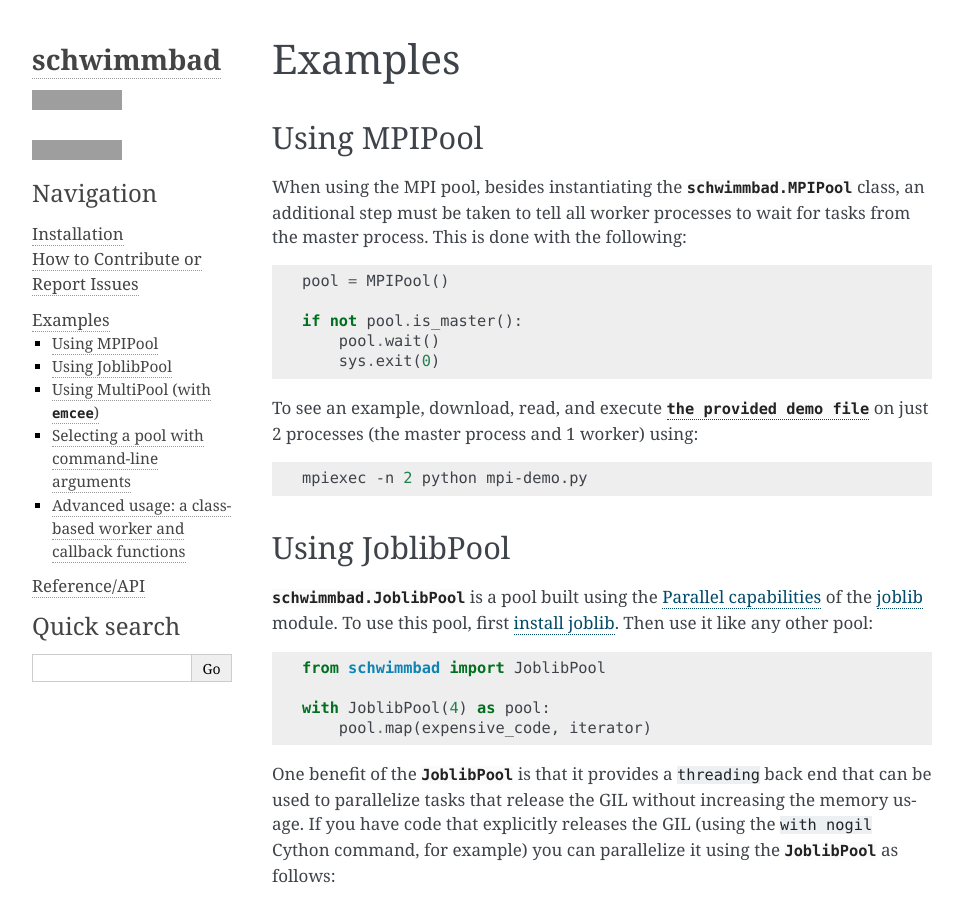
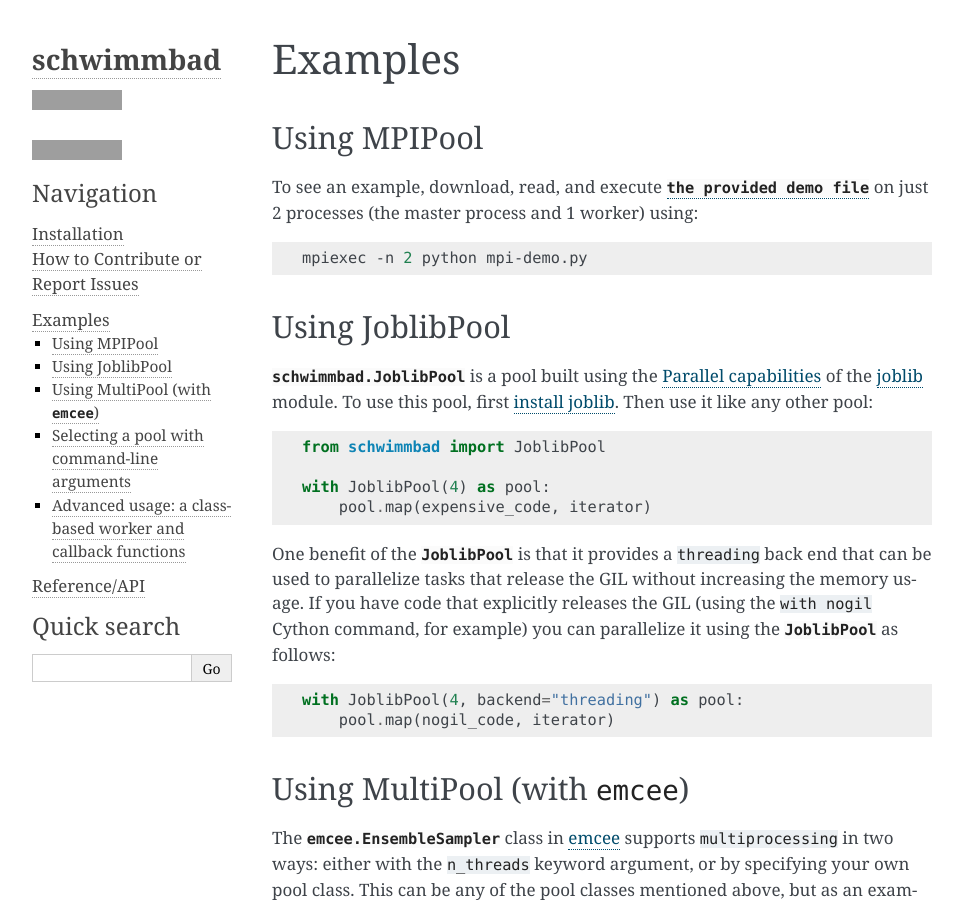
Before and after one commit to adrn/schwimmbad, a Sphinx documentation site: the page built from docs/examples/index.rst, in a window 1280 px wide and 900 px high, cut to the strip 0-900 px from the top of the window. Shown: the whole strip, without its empty margins (148-1111 px from the left). Built offline with Sphinx 7.4.7, drawn with Linux system fonts in a browser that asks for light colours; grey boxes are pictures that could not be loaded.

Commit message:
update mpipool doc note

```diff
--- a/docs/examples/index.rst
+++ b/docs/examples/index.rst
@@ -6,18 +6,6 @@
 
 Using MPIPool
 =============
-
-When using the MPI pool, besides instantiating the :class:`schwimmbad.MPIPool`
-class, an additional step must be taken to tell all worker processes to wait for
-tasks from the master process. This is done with the following:
-
-.. code-block:: python
-
-    pool = MPIPool()
-
-    if not pool.is_master():
-        pool.wait()
-        sys.exit(0)
 
 To see an example, download, read, and execute
 :download:`the provided demo file <files/mpi-demo.py>` on just 2 processes (the
```
